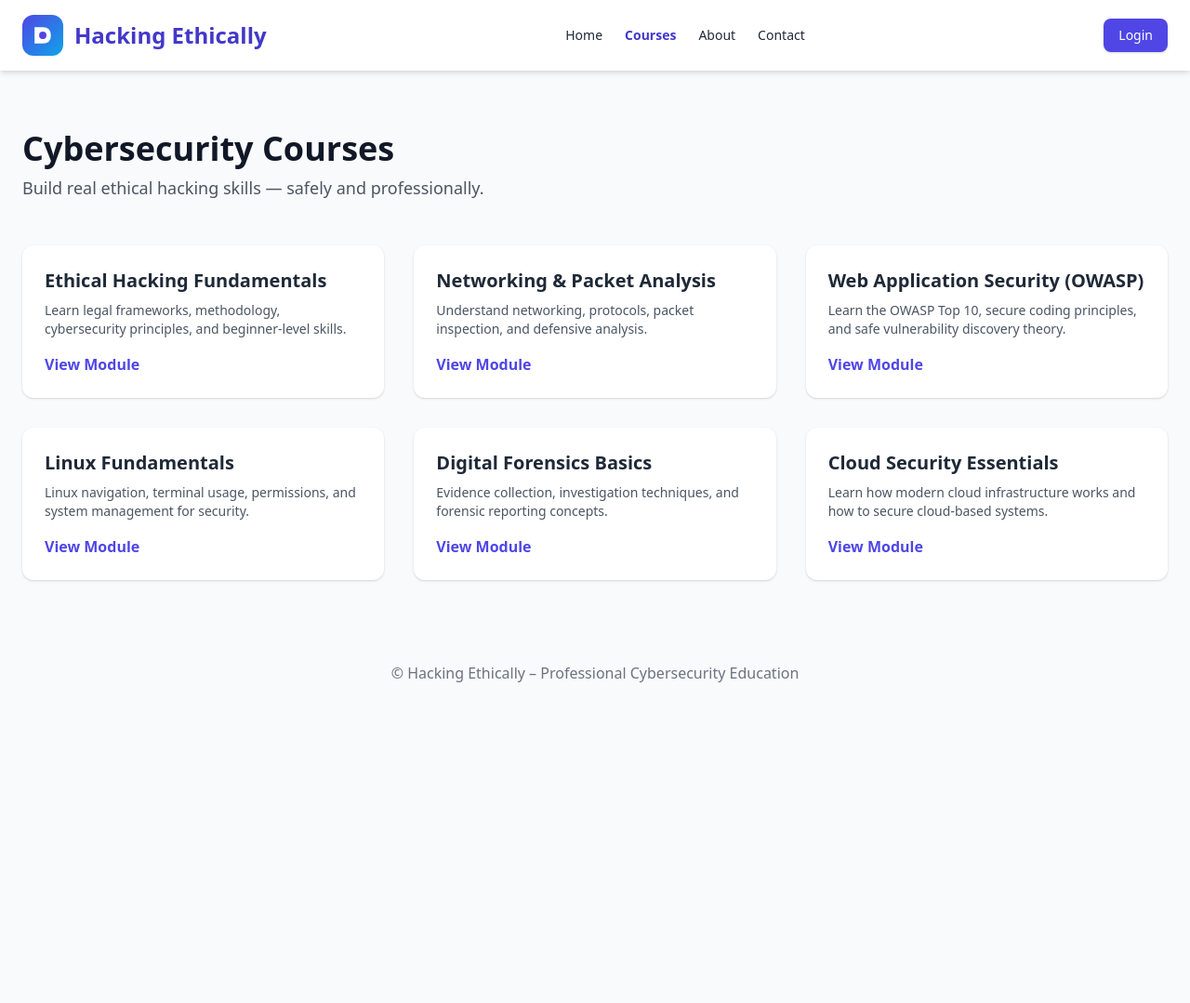
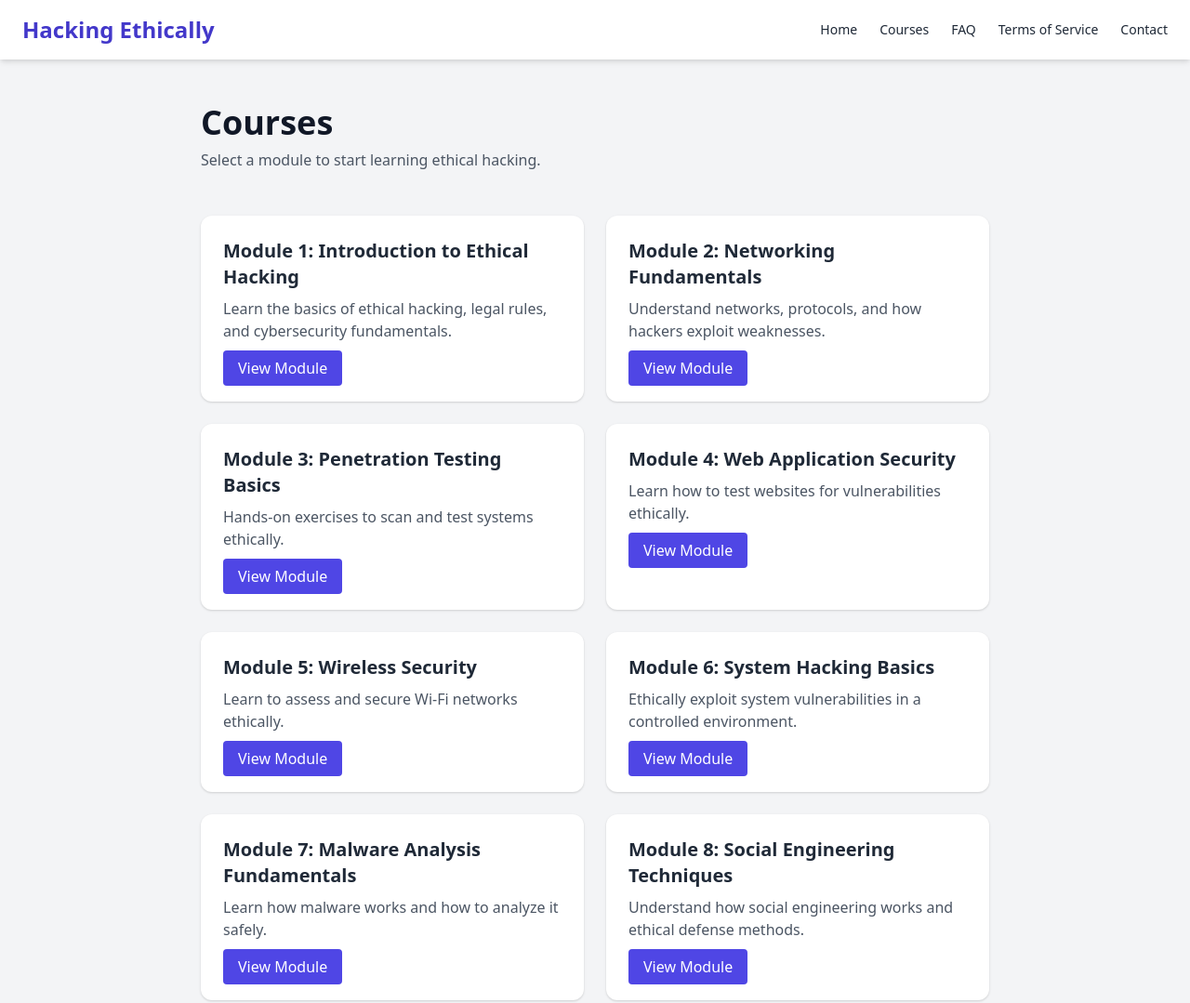
Before and after one commit to useri5hbackup-blip/hacking-ethically, a plain HTML site: page courses.html in a window 1280 px wide. Shown: the top 1079 px of the page at 93% size. Before the commit the page ends 800 px from the top, so only its background shows below. Drawn offline with nearby package versions, Linux system fonts and the light colour scheme.

Commit message:
Update courses.html

```diff
--- a/courses.html
+++ b/courses.html
@@ -6,105 +6,69 @@
   <title>Courses – Hacking Ethically</title>
   <link href="https://cdnjs.cloudflare.com/ajax/libs/tailwindcss/2.2.19/tailwind.min.css" rel="stylesheet" />
 </head>
-<body class="bg-gray-50 text-gray-800">
+<body class="bg-gray-100 text-gray-800">
 
   <!-- NAVBAR -->
   <nav class="bg-white shadow-md py-4">
     <div class="max-w-7xl mx-auto px-6 flex items-center justify-between">
       <div class="flex items-center gap-3">
-        <svg width="44" height="44" viewBox="0 0 200 200" xmlns="http://www.w3.org/2000/svg" class="rounded-xl shadow-sm">
-          <defs>
-            <linearGradient id="grad1" x1="0%" y1="0%" x2="100%" y2="100%">
-              <stop offset="0%" style="stop-color:#4F46E5;" />
-              <stop offset="100%" style="stop-color:#0EA5E9;" />
-            </linearGradient>
-          </defs>
-          <rect width="200" height="200" rx="28" fill="url(#grad1)" />
-          <path d="M60 140 L60 60 L100 60 Q140 60 140 100 Q140 140 100 140 Z" fill="white" />
-          <circle cx="100" cy="100" r="18" fill="#4F46E5" />
-        </svg>
         <span class="text-2xl font-bold text-indigo-700">Hacking Ethically</span>
       </div>
-
       <div class="hidden md:flex gap-6 text-sm font-medium">
         <a href="index.html" class="hover:text-indigo-600">Home</a>
-        <a href="courses.html" class="hover:text-indigo-600 text-indigo-700 font-semibold">Courses</a>
-        <a href="about.html" class="hover:text-indigo-600">About</a>
-        <a href="contact.html" class="hover:text-indigo-600">Contact</a>
+        <a href="courses.html" class="hover:text-indigo-600">Courses</a>
+        <a href="faq.html" class="hover:text-indigo-600">FAQ</a>
+        <a href="tos.html" class="hover:text-indigo-600">Terms of Service</a>
+        <a href="contact-us.html" class="hover:text-indigo-600">Contact</a>
       </div>
-
-      <a href="login.html" class="px-4 py-2 bg-indigo-600 text-white rounded-lg shadow hover:bg-indigo-700 text-sm">Login</a>
     </div>
   </nav>
 
   <!-- HEADER -->
-  <section class="max-w-7xl mx-auto px-6 mt-16">
-    <h1 class="text-4xl font-bold text-gray-900">Cybersecurity Courses</h1>
-    <p class="text-gray-600 text-lg mt-2">Build real ethical hacking skills — safely and professionally.</p>
+  <section class="max-w-4xl mx-auto px-6 mt-12">
+    <h1 class="text-4xl font-bold text-gray-900">Courses</h1>
+    <p class="text-gray-600 mt-2">Select a module to start learning ethical hacking.</p>
   </section>
 
-  <!-- COURSE GRID -->
-  <section class="max-w-7xl mx-auto px-6 mt-12 grid md:grid-cols-3 gap-8">
-
-    <!-- Course Card -->
-    <div class="bg-white p-6 rounded-xl shadow">
-      <h3 class="font-semibold text-xl mb-2">Ethical Hacking Fundamentals</h3>
-      <p class="text-gray-600 text-sm mb-4">
-        Learn legal frameworks, methodology, cybersecurity principles, and beginner-level skills.
-      </p>
-      <a href="#" class="text-indigo-600 font-semibold hover:underline">View Module</a>
-    </div>
-
-    <!-- Course Card -->
-    <div class="bg-white p-6 rounded-xl shadow">
-      <h3 class="font-semibold text-xl mb-2">Networking & Packet Analysis</h3>
-      <p class="text-gray-600 text-sm mb-4">
-        Understand networking, protocols, packet inspection, and defensive analysis.
-      </p>
-      <a href="#" class="text-indigo-600 font-semibold hover:underline">View Module</a>
-    </div>
-
-    <!-- Course Card -->
-    <div class="bg-white p-6 rounded-xl shadow">
-      <h3 class="font-semibold text-xl mb-2">Web Application Security (OWASP)</h3>
-      <p class="text-gray-600 text-sm mb-4">
-        Learn the OWASP Top 10, secure coding principles, and safe vulnerability discovery theory.
-      </p>
-      <a href="#" class="text-indigo-600 font-semibold hover:underline">View Module</a>
-    </div>
-
-    <!-- Course Card -->
-    <div class="bg-white p-6 rounded-xl shadow">
-      <h3 class="font-semibold text-xl mb-2">Linux Fundamentals</h3>
-      <p class="text-gray-600 text-sm mb-4">
-        Linux navigation, terminal usage, permissions, and system management for security.
-      </p>
-      <a href="#" class="text-indigo-600 font-semibold hover:underline">View Module</a>
-    </div>
-
-    <!-- Course Card -->
-    <div class="bg-white p-6 rounded-xl shadow">
-      <h3 class="font-semibold text-xl mb-2">Digital Forensics Basics</h3>
-      <p class="text-gray-600 text-sm mb-4">
-        Evidence collection, investigation techniques, and forensic reporting concepts.
-      </p>
-      <a href="#" class="text-indigo-600 font-semibold hover:underline">View Module</a>
-    </div>
-
-    <!-- Course Card -->
-    <div class="bg-white p-6 rounded-xl shadow">
-      <h3 class="font-semibold text-xl mb-2">Cloud Security Essentials</h3>
-      <p class="text-gray-600 text-sm mb-4">
-        Learn how modern cloud infrastructure works and how to secure cloud-based systems.
-      </p>
-      <a href="#" class="text-indigo-600 font-semibold hover:underline">View Module</a>
-    </div>
-
+  <!-- COURSES LIST -->
+  <section id="courses-container" class="max-w-4xl mx-auto px-6 mt-12 grid gap-6 grid-cols-1 md:grid-cols-2">
+    <!-- Module cards will be generated dynamically -->
   </section>
 
-  <footer class="text-center py-6 text-gray-500 mt-16">
+  <footer class="text-center py-6 text-gray-500 mt-12">
     © Hacking Ethically – Professional Cybersecurity Education
   </footer>
 
+  <!-- DYNAMIC MODULE SCRIPT -->
+  <script>
+    const modules = [
+      { title: "Module 1: Introduction to Ethical Hacking", description: "Learn the basics of ethical hacking, legal rules, and cybersecurity fundamentals.", link: "modules/module1.html" },
+      { title: "Module 2: Networking Fundamentals", description: "Understand networks, protocols, and how hackers exploit weaknesses.", link: "modules/module2.html" },
+      { title: "Module 3: Penetration Testing Basics", description: "Hands-on exercises to scan and test systems ethically.", link: "modules/module3.html" },
+      { title: "Module 4: Web Application Security", description: "Learn how to test websites for vulnerabilities ethically.", link: "modules/module4.html" },
+      { title: "Module 5: Wireless Security", description: "Learn to assess and secure Wi-Fi networks ethically.", link: "modules/module5.html" },
+      { title: "Module 6: System Hacking Basics", description: "Ethically exploit system vulnerabilities in a controlled environment.", link: "modules/module6.html" },
+      { title: "Module 7: Malware Analysis Fundamentals", description: "Learn how malware works and how to analyze it safely.", link: "modules/module7.html" },
+      { title: "Module 8: Social Engineering Techniques", description: "Understand how social engineering works and ethical defense methods.", link: "modules/module8.html" },
+      { title: "Module 9: Cryptography Basics", description: "Learn encryption, hashing, and secure communication fundamentals.", link: "modules/module9.html" },
+      { title: "Module 10: Reporting and Documentation", description: "Learn how to document your tests and report findings professionally.", link: "modules/module10.html" }
+    ];
+
+    const container = document.getElementById("courses-container");
+
+    modules.forEach(mod => {
+      const card = document.createElement("div");
+      card.className = "bg-white p-6 rounded-xl shadow";
+
+      card.innerHTML = `
+        <h2 class="text-xl font-semibold mb-2">${mod.title}</h2>
+        <p class="text-gray-600 mb-4">${mod.description}</p>
+        <a href="${mod.link}" class="px-4 py-2 bg-indigo-600 text-white rounded hover:bg-indigo-700">View Module</a>
+      `;
+
+      container.appendChild(card);
+    });
+  </script>
+
 </body>
 </html>
```
